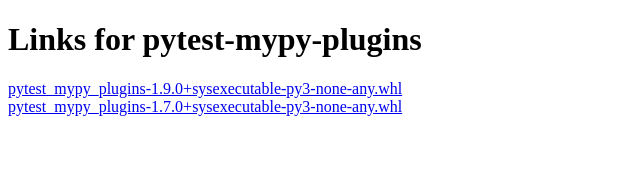
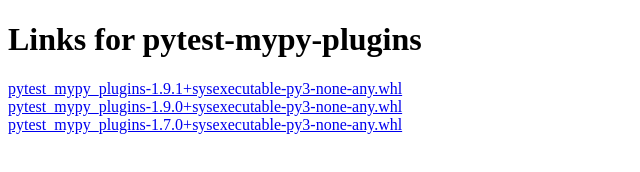
Before and after one commit to domdfcoding/wheelhouse, a plain HTML site: page pytest-mypy-plugins/index.html in a window 1280 px wide. Shown: the whole page, without its empty margins (0-640 px from the left). Drawn offline with Linux system fonts and the light colour scheme.

Commit message:
Add custom wheel for pytest-mypy-plugins 1.9.1

```diff
--- a/pytest-mypy-plugins/index.html
+++ b/pytest-mypy-plugins/index.html
@@ -11,6 +11,10 @@
     <h1>
       Links for pytest-mypy-plugins
     </h1>
+    <a href="/wheelhouse/pytest-mypy-plugins/pytest_mypy_plugins-1.9.1+sysexecutable-py3-none-any.whl#sha256=8665a516921169a27ecb1f3d5634068a6e27be926496c6b3ab7bbb62fca23a19" data-requires-python="&gt;=3.6" data-dist-info-metadata="sha256=efd374b4bdd1953d0c153dde179c2a461401f599b5d4e3d36771d3f3e35aa349">
+      pytest_mypy_plugins-1.9.1+sysexecutable-py3-none-any.whl
+    </a>
+    <br />
     <a href="/wheelhouse/pytest-mypy-plugins/pytest_mypy_plugins-1.9.0+sysexecutable-py3-none-any.whl#sha256=3d64132d229226f571b1017c0d12f6117abce07a6cc2f6ccc51c868911d31b0e" data-requires-python="&gt;=3.6" data-dist-info-metadata="sha256=8e898bc0f95091ea0d4e161e296147e3e74fbeea36bd11bc99abab6a4d05c1ed">
       pytest_mypy_plugins-1.9.0+sysexecutable-py3-none-any.whl
     </a>
```
Also changed, not shown: 2 other files.
